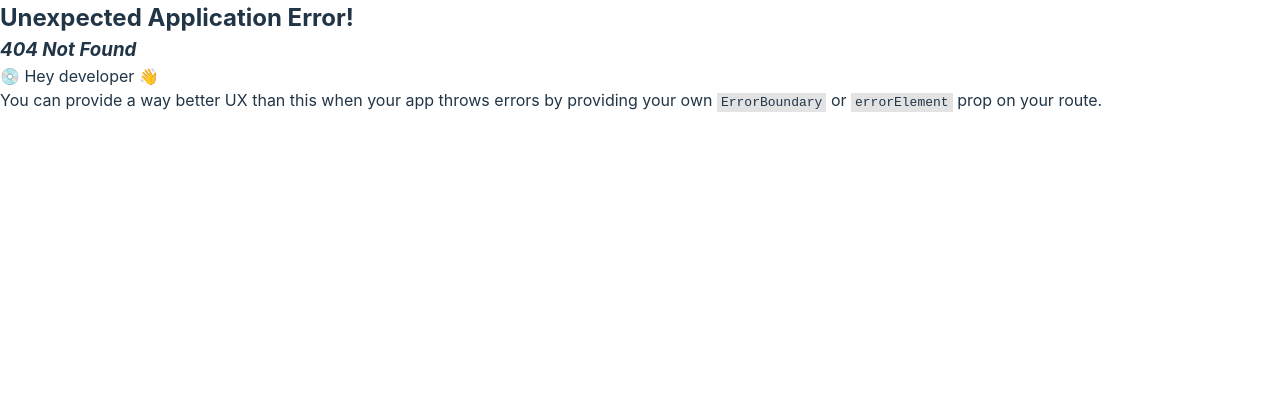
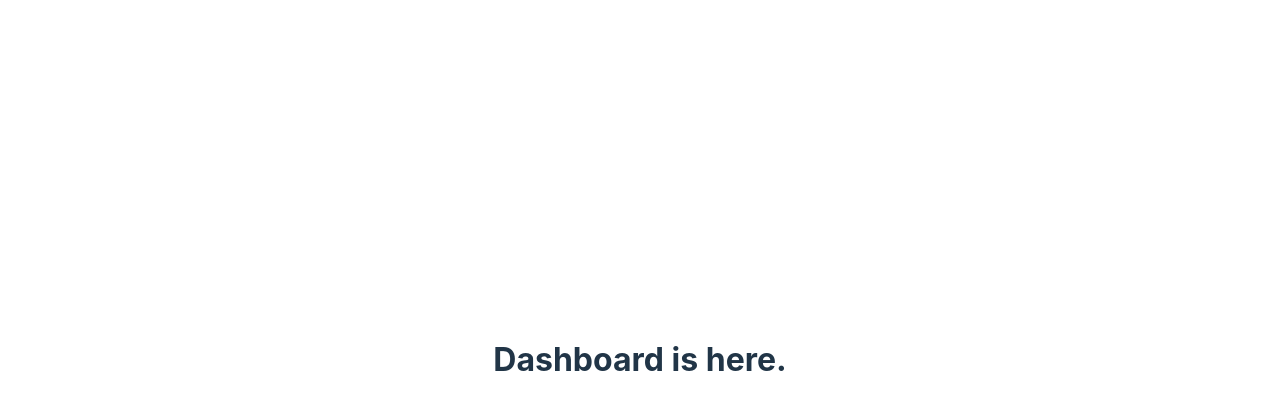
Before and after one commit to thiagodau/caluthi-app, a React (Vite) app: page /dashboard in a window 1280 px wide. Before the commit this address had no page. Shown: the top 410 px of the page. Built offline with nearby package versions, Linux system fonts and the light colour scheme.

Commit message:
Added page dashboard

```diff
--- /dev/null
+++ b/src/pages/Dashboard.jsx
@@ -0,0 +1,7 @@
+export default function Dashboard() {
+    return(
+        <>
+            <h1>Dashboard is here.</h1>
+        </>
+    )
+}
--- a/src/router.jsx
+++ b/src/router.jsx
@@ -5,6 +5,11 @@ import LoginLayout from "./layouts/LoginLayout";
 
 //Páginas
 import Login from "./pages/Login";
+import Dashboard from "./pages/Dashboard";
+
+let usuariolink = 'PATHISHERE'
+let arrobaUsuario = `/${usuariolink}`
+
 
 //rotas
 const router = createBrowserRouter([
@@ -16,6 +21,10 @@ const router = createBrowserRouter([
         index: true,
         element: <Login />,
       },
+      {
+        path: "dashboard",
+        element: <Dashboard />,
+      },
     ],
   },
 ]);
```
